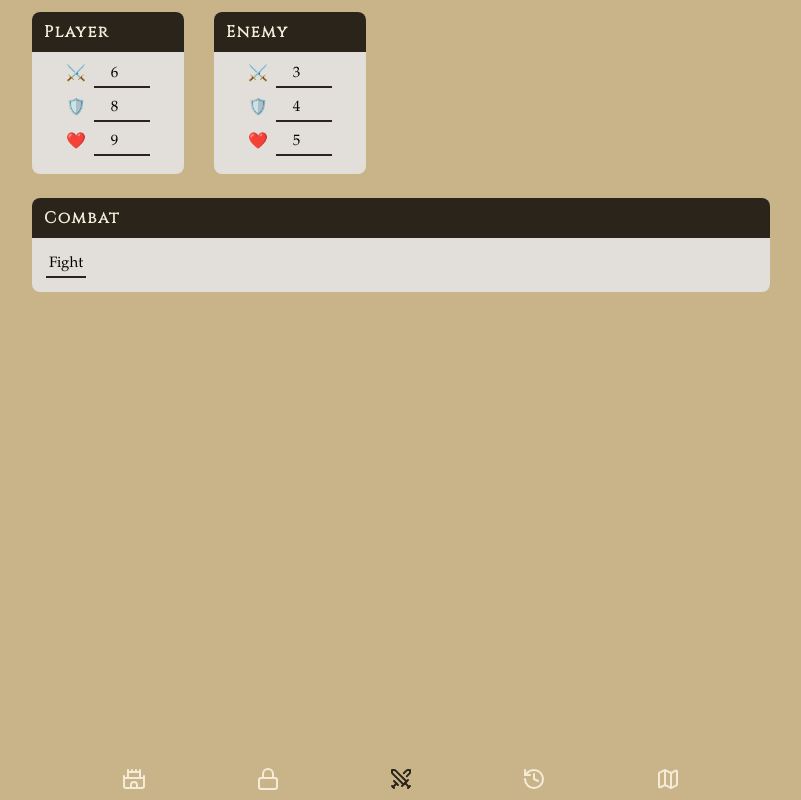
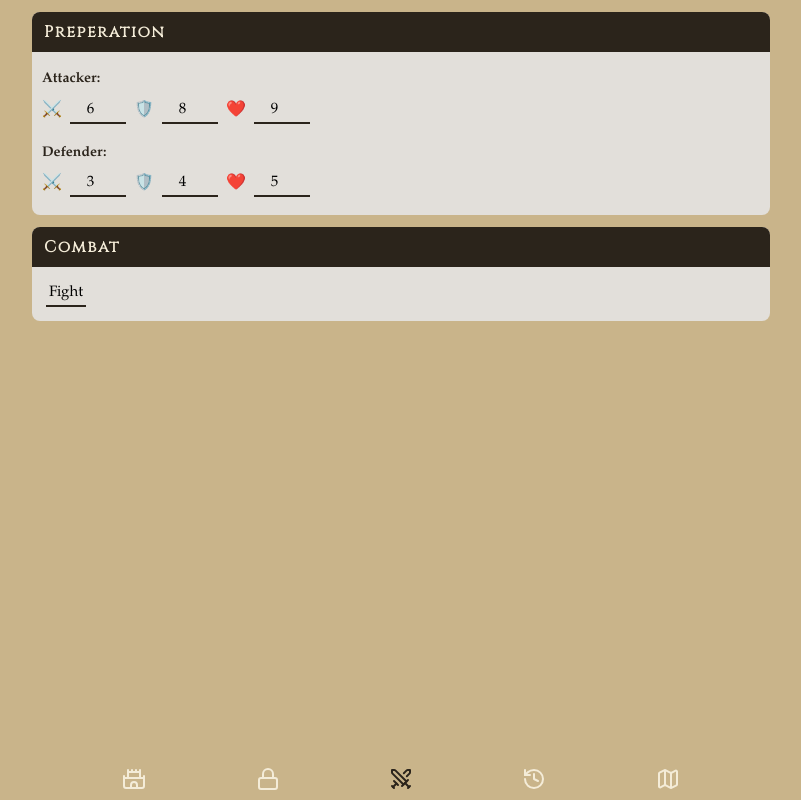
Before and after one commit to BroBuddy/Fabled-Lands, a React (Vite) app: page /combat in a window 1280 px wide. Shown: the whole page, without its empty margins (239-1040 px from the left). Built offline with nearby package versions, Linux system fonts and the light colour scheme.

Commit message:
updated combat page

```diff
--- a/src/pages/CombatPage.tsx
+++ b/src/pages/CombatPage.tsx
@@ -21,13 +21,13 @@ function cloneStats(s: Stats): Stats {
 }
 
 function CombatPage() {
-  const [player, setPlayer] = useState<Stats>({
+  const [attacker, setAttacker] = useState<Stats>({
     combat: 6,
     defence: 8,
     stamina: 9,
   });
 
-  const [enemy, setEnemy] = useState<Stats>({
+  const [defender, setDefender] = useState<Stats>({
     combat: 3,
     defence: 4,
     stamina: 5,
@@ -36,8 +36,8 @@ function CombatPage() {
   const [log, setLog] = useState<string[][]>([]);
   const [fighting, setFighting] = useState<boolean>(false);
 
-  const playerRef = useRef(player);
-  const enemyRef = useRef(enemy);
+  const attackerRef = useRef(attacker);
+  const defenderRef = useRef(defender);
   const intervalRef = useRef<ReturnType<typeof setTimeout> | null>(null);
 
   const logTable = {
@@ -45,14 +45,14 @@ function CombatPage() {
     rows: log,
   };
 
-  function syncPlayer(p: Stats) {
-    playerRef.current = p;
-    setPlayer(p);
+  function syncAttacker(p: Stats) {
+    attackerRef.current = p;
+    setAttacker(p);
   }
 
-  function syncEnemy(e: Stats) {
-    enemyRef.current = e;
-    setEnemy(e);
+  function syncDefender(e: Stats) {
+    defenderRef.current = e;
+    setDefender(e);
   }
 
   function addLog(parts: string[]) {
@@ -103,23 +103,23 @@ function CombatPage() {
     setFighting(true);
 
     intervalRef.current = setInterval(() => {
-      let player = playerRef.current;
-      let e = enemyRef.current;
+      let player = attackerRef.current;
+      let e = defenderRef.current;
 
-      e = resolveAttack(player, e, "Player");
-      syncEnemy(e);
+      e = resolveAttack(player, e, "Attacker");
+      syncDefender(e);
 
       if (e.stamina <= 0) {
-        addLog(["Enemy", "defeated", "", ""]);
+        addLog(["Defender", "defeated", "", ""]);
         stopSim();
         return;
       }
 
-      player = resolveAttack(e, player, "Enemy");
-      syncPlayer(player);
+      player = resolveAttack(e, player, "Defender");
+      syncAttacker(player);
 
       if (player.stamina <= 0) {
-        addLog(["Player", "defeated", "", ""]);
+        addLog(["Attacker", "defeated", "", ""]);
         stopSim();
       }
     }, 1000);
@@ -127,95 +127,81 @@ function CombatPage() {
 
   return (
     <>
-      <div className="flex flex-row">
-        <Card title="Player">
-          <div className="flex flex-col gap-8 mx-6">
+      <Card title="Preperation">
+        <p>
+          <strong>Attacker:</strong>
+        </p>
+
         <div className="flex flex-row gap-8">
-              ⚔️{" "}
+          ⚔️
           <input
             type="number"
-                value={player.combat}
+            value={attacker.combat}
             className="w-5"
             disabled={fighting}
             onChange={(e) =>
-                  syncPlayer({ ...player, combat: Number(e.target.value) })
+              syncAttacker({ ...attacker, combat: Number(e.target.value) })
+            }
+          />
+          🛡️
+          <input
+            type="number"
+            value={attacker.defence}
+            className="w-5"
+            disabled={fighting}
+            onChange={(e) =>
+              syncAttacker({ ...attacker, defence: Number(e.target.value) })
+            }
+          />
+          {attacker.stamina == 0 ? "💀" : "❤️"}
+          <input
+            type="number"
+            value={attacker.stamina}
+            className="w-5"
+            disabled={fighting}
+            onChange={(e) =>
+              syncAttacker({ ...attacker, stamina: Number(e.target.value) })
             }
           />
         </div>
 
-            <div className="flex flex-row gap-8">
+        <p className="pt-3">
+          <strong>Defender:</strong>
+        </p>
+
+        <div className="flex flex-row gap-8 mb-2">
+          ⚔️
+          <input
+            type="number"
+            value={defender.combat}
+            className="w-5"
+            disabled={fighting}
+            onChange={(e) =>
+              syncDefender({ ...defender, combat: Number(e.target.value) })
+            }
+          />
           🛡️
           <input
             type="number"
-                value={player.defence}
+            value={defender.defence}
             className="w-5"
             disabled={fighting}
             onChange={(e) =>
-                  syncPlayer({ ...player, defence: Number(e.target.value) })
+              syncDefender({ ...defender, defence: Number(e.target.value) })
+            }
+          />
+          {defender.stamina == 0 ? "☠️" : "❤️"}
+          <input
+            type="number"
+            value={defender.stamina}
+            className="w-5"
+            disabled={fighting}
+            onChange={(e) =>
+              syncDefender({ ...defender, stamina: Number(e.target.value) })
             }
           />
         </div>
-
-            <div className="flex flex-row gap-8 mb-2">
-              {player.stamina == 0 ? "💀" : "❤️"}
-
-              <input
-                type="number"
-                value={player.stamina}
-                className="w-5"
-                disabled={fighting}
-                onChange={(e) =>
-                  syncPlayer({ ...player, stamina: Number(e.target.value) })
-                }
-              />
-            </div>
-          </div>
       </Card>
-
-        <Card title="Enemy">
-          <div className="flex flex-col gap-8 mx-6">
-            <div className="flex flex-row gap-8">
-              ⚔️
-              <input
-                type="number"
-                value={enemy.combat}
-                className="w-5"
-                disabled={fighting}
-                onChange={(e) =>
-                  syncEnemy({ ...enemy, combat: Number(e.target.value) })
-                }
-              />
-            </div>
-
-            <div className="flex flex-row gap-8">
-              🛡️
-              <input
-                type="number"
-                value={enemy.defence}
-                className="w-5"
-                disabled={fighting}
-                onChange={(e) =>
-                  syncEnemy({ ...enemy, defence: Number(e.target.value) })
-                }
-              />
-            </div>
-
-            <div className="flex flex-row gap-8 mb-2">
-              {enemy.stamina == 0 ? "☠️" : "❤️"}
-
-              <input
-                type="number"
-                value={enemy.stamina}
-                className="w-5"
-                disabled={fighting}
-                onChange={(e) =>
-                  syncEnemy({ ...enemy, stamina: Number(e.target.value) })
-                }
-              />
-            </div>
-          </div>
-        </Card>
-      </div>
 
       {!fighting && (
         <Card title="Combat">
```
Also changed, not shown: 3 other files (tests, documents, lock files or other folders). Lines whose indentation alone changed are shown as unchanged.
